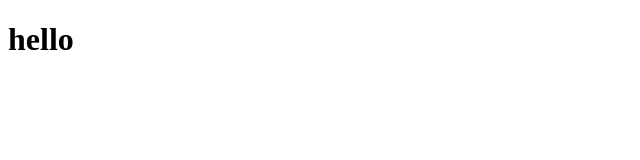
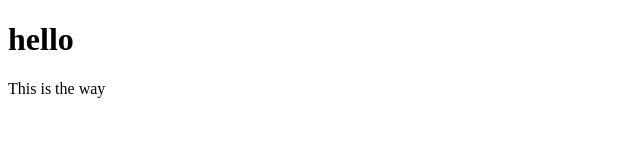
Before and after one commit to sqerry/myappsample, a plain HTML site: page index.html in a window 1280 px wide. Shown: the whole page, without its empty margins (0-640 px from the left). Drawn offline with Linux system fonts and the light colour scheme.

```diff
--- a/index.html
+++ b/index.html
@@ -8,5 +8,6 @@
 </head>
 <body>
     <h1>hello</h1>
+    <p>This is the way</p>
 </body>
 </html>
```
Also changed, not shown: dir1/app.js (added), login.html (added), 1 other file.
